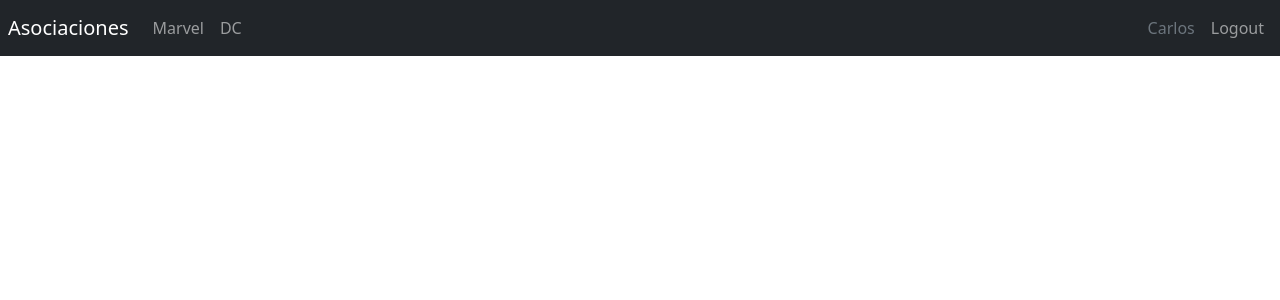
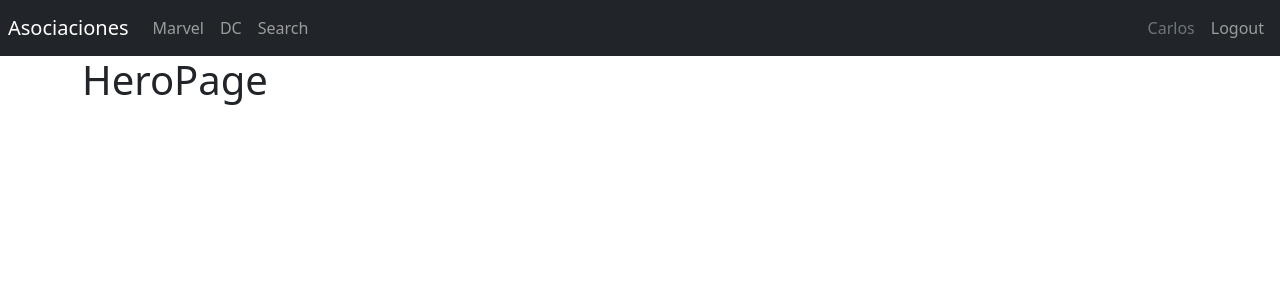
Before and after one commit to carlosantonio98/07-heroes-spa, a React (Vite) app: page /hero in a window 1280 px wide. Shown: the top 300 px of the page. Built offline with nearby package versions, Linux system fonts and the light colour scheme.

Commit message:
Create second router

```diff
--- a/src/heroes/index.js
+++ b/src/heroes/index.js
@@ -1,3 +1,4 @@
 
 
 export *  from './pages';
+export * from './routes/HeroesRoutes';
--- /dev/null
+++ b/src/heroes/pages/HeroPage.jsx
@@ -0,0 +1,8 @@
+
+export const HeroPage = () => {
+    return (
+        <>
+            <h1>HeroPage</h1>
+        </>
+    );
+}
--- /dev/null
+++ b/src/heroes/pages/SearchPage.jsx
@@ -0,0 +1,8 @@
+
+export const SearchPage = () => {
+    return (
+        <>
+            <h1>SearchPage</h1>
+        </>
+    );
+}
--- a/src/heroes/pages/index.js
+++ b/src/heroes/pages/index.js
@@ -1,4 +1,6 @@
 
 
+export * from './DcPage';
+export * from './HeroPage';
 export * from './MarvelPage';
-export * from './DcPage';
+export * from './SearchPage';
--- /dev/null
+++ b/src/heroes/routes/HeroesRoutes.jsx
@@ -0,0 +1,23 @@
+import { Routes, Route, Navigate } from 'react-router-dom';
+
+import { Navbar } from '../../ui';
+import { DcPage, MarvelPage, SearchPage, HeroPage } from '../pages';
+
+export const HeroesRoutes = () => {
+    return (
+        <>
+            <Navbar />
+
+            <div className="container">
+                <Routes>
+                    <Route path="marvel" element={ <MarvelPage /> } />
+                    <Route path="dc" element={ <DcPage /> } />
+                    <Route path='search' element={ <SearchPage /> } />
+                    <Route path='hero' element={ <HeroPage /> } />
+
+                    <Route path="/" element={ <Navigate to="marvel" /> } />
+                </Routes>
+            </div>
+        </>
+    );
+}
--- a/src/routes/AppRouter.jsx
+++ b/src/routes/AppRouter.jsx
@@ -1,21 +1,18 @@
-import { Routes, Route, Navigate } from 'react-router-dom';
+import { Routes, Route } from 'react-router-dom';
 import { LoginPage } from '../auth';
-import { MarvelPage, DcPage } from '../heroes';
+import { HeroesRoutes } from '../heroes';
 
 import { Navbar } from '../ui';
 
 export const AppRouter = () => {
     return (
         <>
-            <Navbar />
-
             <Routes>
-                <Route path="marvel" element={ <MarvelPage /> } />
-                <Route path="dc" element={ <DcPage /> } />
 
                 <Route path="login" element={ <LoginPage /> } />
 
-                <Route path="/" element={ <Navigate to="marvel" /> } />
+                <Route path="/*" element={ <HeroesRoutes /> } />
+
             </Routes>
         </>
     )
--- a/src/ui/components/Navbar.jsx
+++ b/src/ui/components/Navbar.jsx
@@ -28,6 +28,13 @@ export const Navbar = () => {
                     >
                         DC
                     </NavLink>
+
+                    <NavLink
+                        className={ ({isActive}) => `nav-item nav-link ${ isActive ? 'active' : ''}` }
+                        to="/search"
+                    >
+                        Search
+                    </NavLink>
                 </div>
             </div>
 
```
